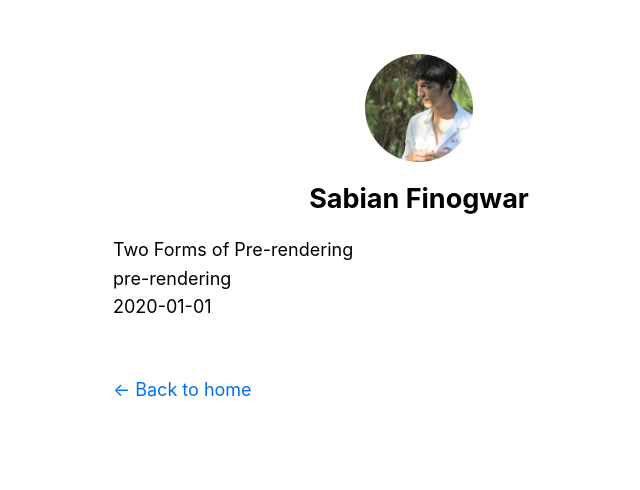
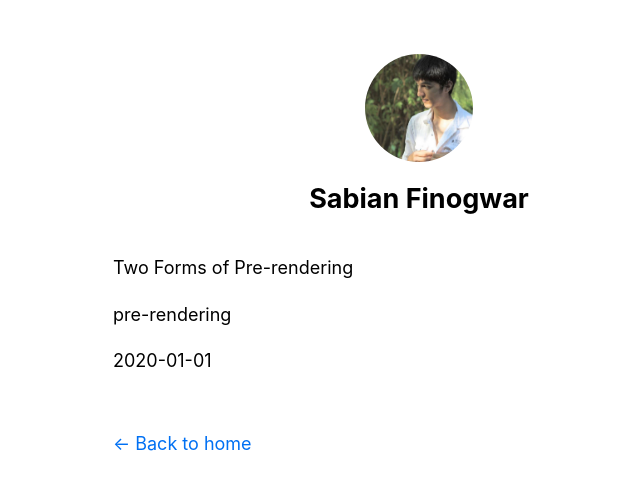
Before and after one commit to SabianF/nextjs-blog, a Next.js app: page /posts/pre-rendering in a window 1280 px wide. Shown: the top 490 px of the page, without its empty margins (221-861 px from the left). Built offline with nearby package versions, Linux system fonts and the light colour scheme.

Commit message:
feat: added title to blog post pages

```diff
--- a/pages/posts/[id].js
+++ b/pages/posts/[id].js
@@ -1,3 +1,5 @@
+
+import Head from "next/head";
 
 import Layout from "../../components/layout";
 import { getAllPostIds, getPostData } from "../../lib/posts";
@@ -28,9 +30,14 @@ export async function getStaticPaths() {
 export default function Post({ postData }) {
   return (
     <Layout>
-      {postData.title}<br />
-      {postData.id}<br />
-      {postData.date}
+      <Head>
+        <title>{postData.title}</title>
+      </Head>
+      <main>
+        <p>{postData.title}</p>
+        <p>{postData.id}</p>
+        <p>{postData.date}</p>
+      </main>
     </Layout>
   );
 }
```
